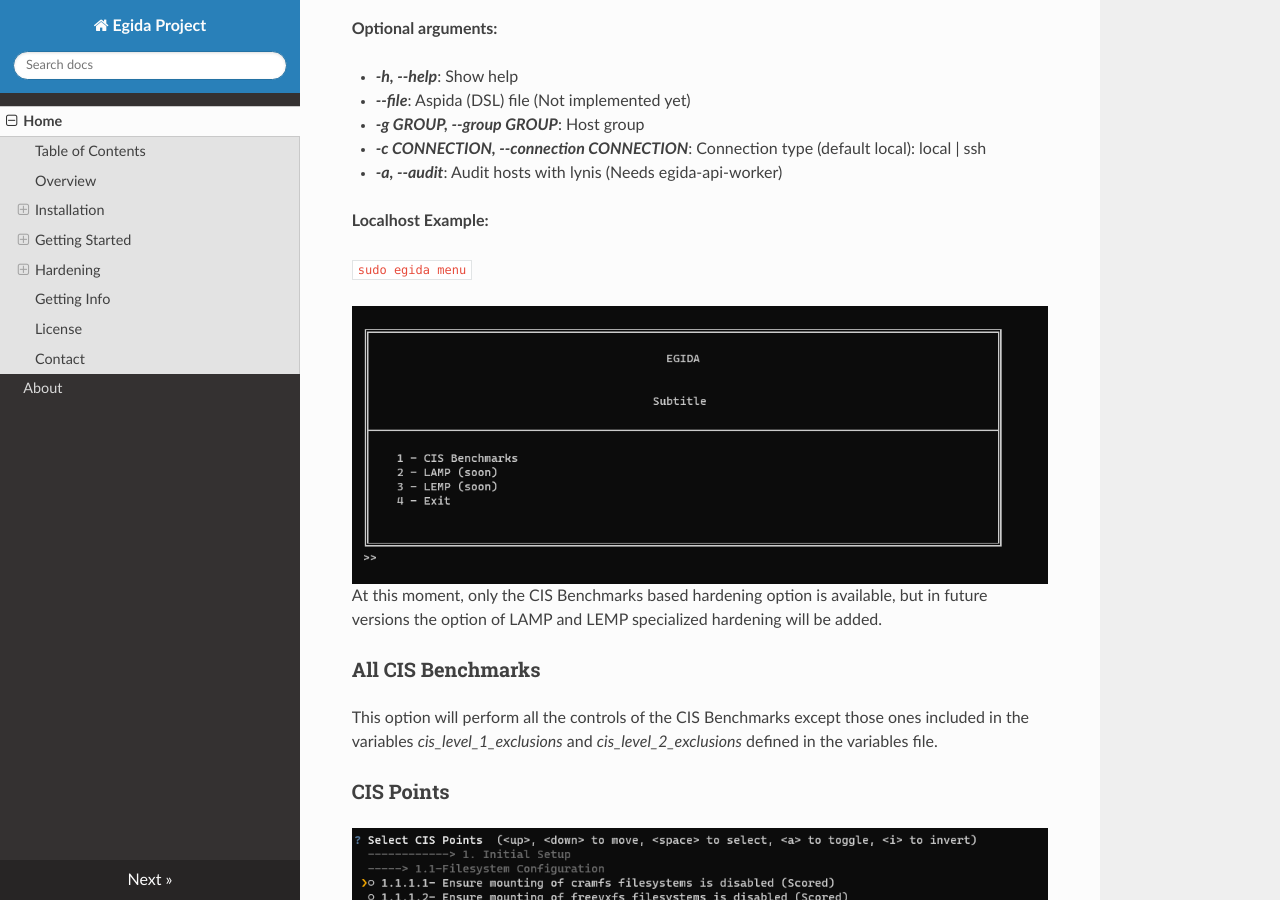
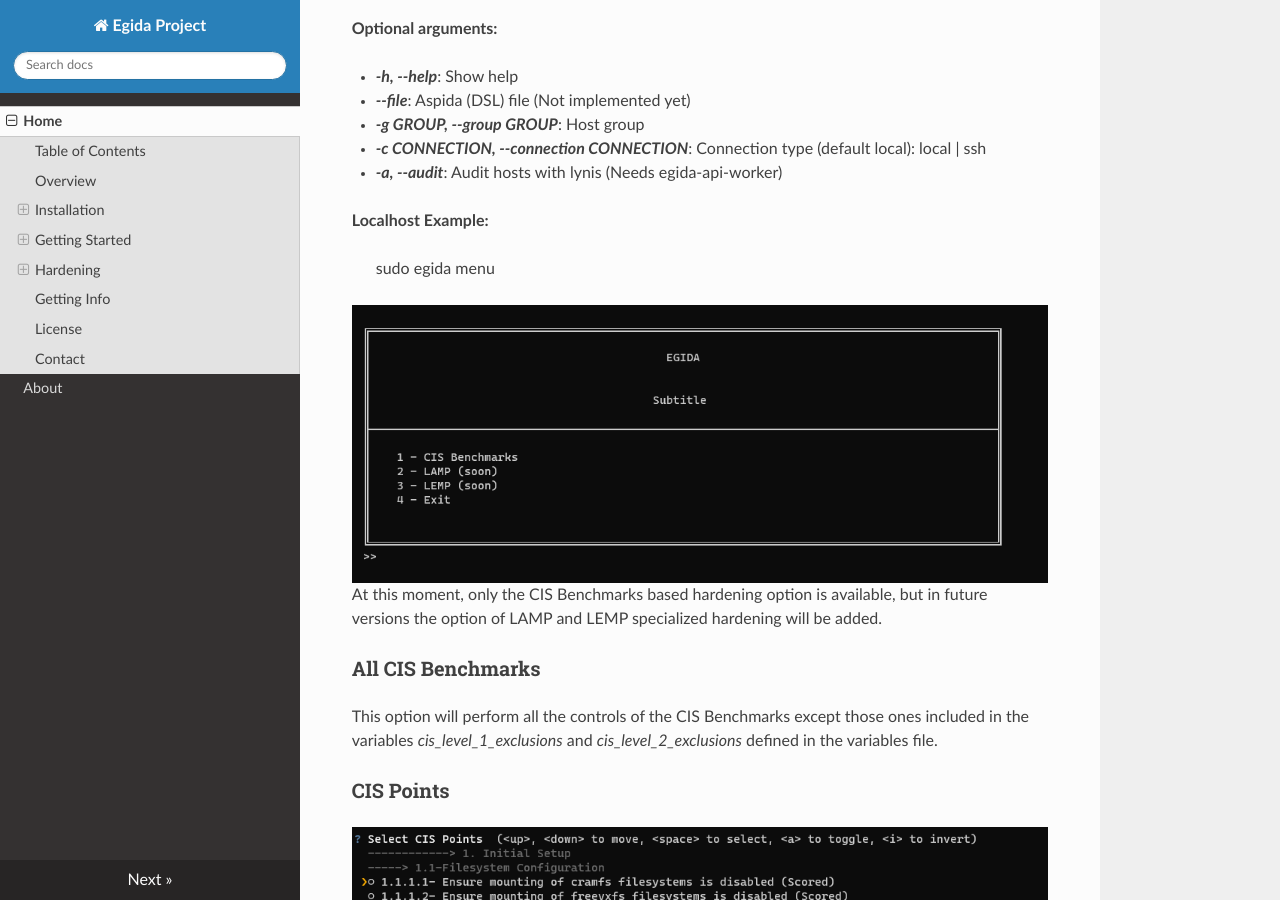
Before and after one commit to Egida-Kassandra/egida, an MkDocs documentation site: the page built from docs/index.md, in a window 1280 px wide and 900 px high, scrolled down 5522 px. Built offline with MkDocs 1.6.1, drawn with Linux system fonts in a browser that asks for light colours; nearby versions of some CDN libraries.

Commit message:
Updated docs

```diff
--- a/docs/index.md
+++ b/docs/index.md
@@ -278,7 +278,7 @@
 
 **Localhost Example:**
 
-`sudo egida menu`
+> sudo egida menu
 
 ![Egida Menu](img/egidamenu.png)
 At this moment, only the CIS Benchmarks based hardening option is available,
```
